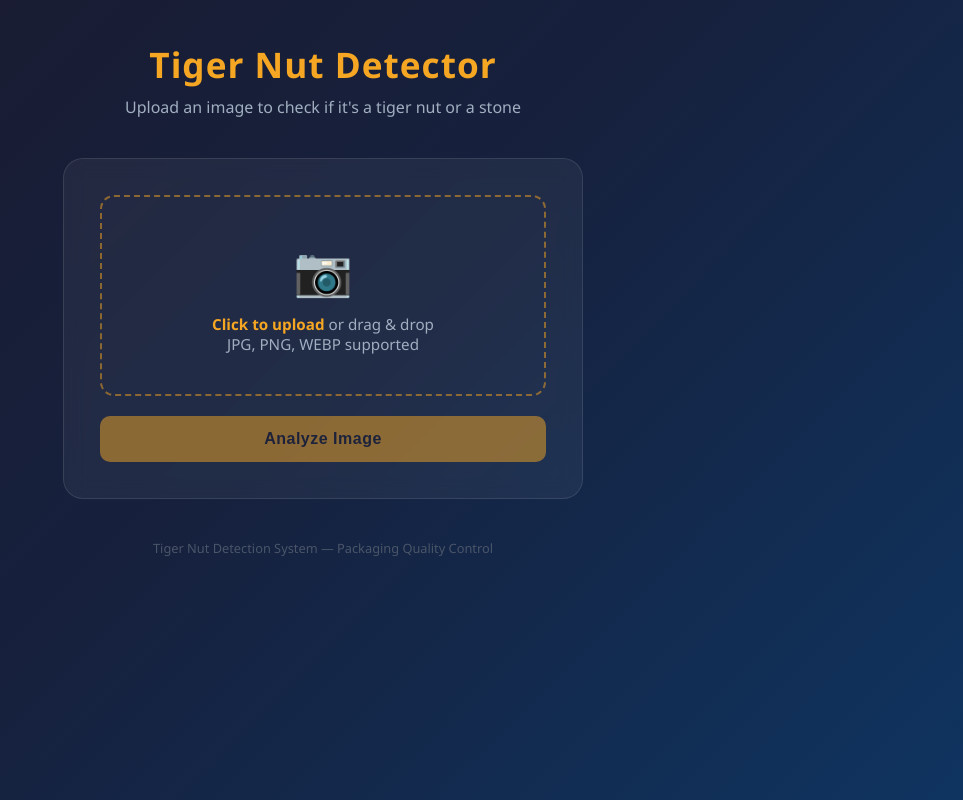
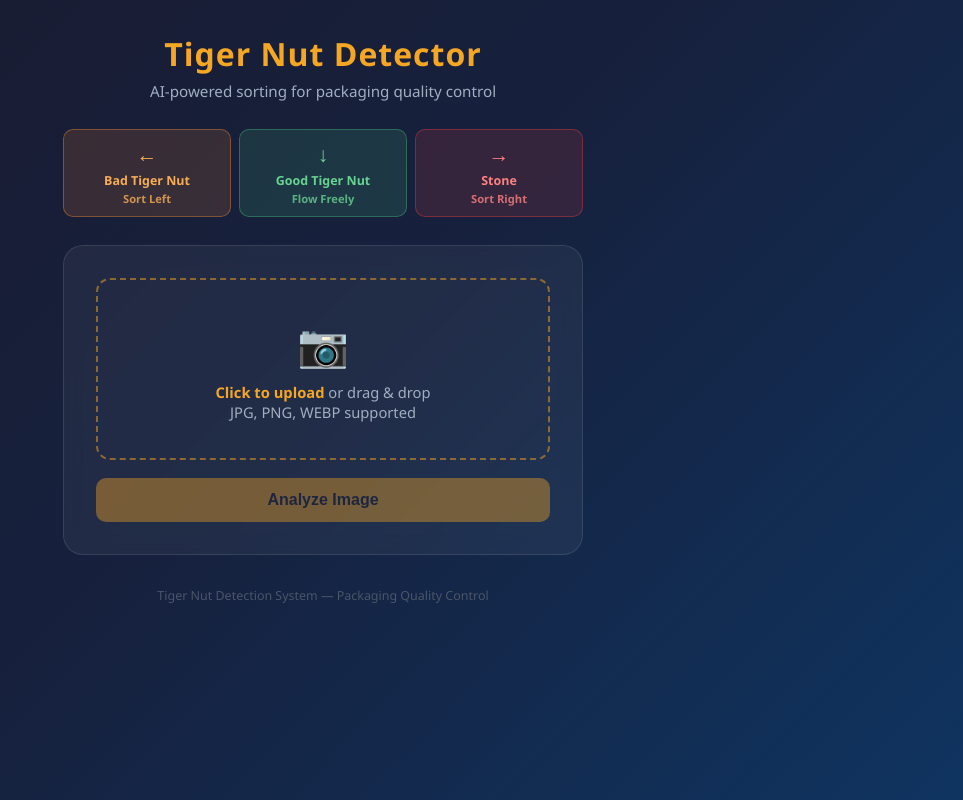
Before and after one commit to josh234678/TigerNutDetector, a Flask app: page / in a window 1280 px wide. Shown: the whole page, without its empty margins (317-1280 px from the left). Run offline with Flask 3, Linux system fonts and the light colour scheme.

Commit message:
Add 3-class detection: good nut, bad nut, stone with sorting directions

```diff
--- a/app.py
+++ b/app.py
@@ -52,14 +52,22 @@ def predict():
     proba = clf.predict_proba([features])[0]
 
     label = CLASSES[pred]
-    display_label = "Tiger Nut" if label == "tiger_nut" else "Stone"
+
+    meta = {
+        "tiger_nut":     {"display": "Good Tiger Nut", "direction": "FLOW FREELY",  "action": "straight"},
+        "bad_tiger_nut": {"display": "Bad Tiger Nut",  "direction": "SORT LEFT",    "action": "left"},
+        "stone":         {"display": "Stone",           "direction": "SORT RIGHT",   "action": "right"},
+    }
 
     return jsonify({
-        "label": display_label,
-        "raw_label": label,
-        "confidence": round(float(proba[pred]) * 100, 1),
-        "tiger_nut_pct": round(float(proba[0]) * 100, 1),
-        "stone_pct": round(float(proba[1]) * 100, 1),
+        "label":           meta[label]["display"],
+        "raw_label":       label,
+        "direction":       meta[label]["direction"],
+        "action":          meta[label]["action"],
+        "confidence":      round(float(proba[pred]) * 100, 1),
+        "good_nut_pct":    round(float(proba[0]) * 100, 1),
+        "bad_nut_pct":     round(float(proba[1]) * 100, 1),
+        "stone_pct":       round(float(proba[2]) * 100, 1),
     })
 
 
--- a/templates/index.html
+++ b/templates/index.html
@@ -1,235 +1,154 @@
 <!DOCTYPE html>
 <html lang="en">
 <head>
-  <meta charset="UTF-8" />
+  <meta charset="UTF-8"/>
   <meta name="viewport" content="width=device-width, initial-scale=1.0"/>
   <title>Tiger Nut Detector</title>
   <style>
-    * { box-sizing: border-box; margin: 0; padding: 0; }
+    *{box-sizing:border-box;margin:0;padding:0;}
 
-    body {
-      font-family: 'Segoe UI', sans-serif;
-      background: linear-gradient(135deg, #1a1a2e 0%, #16213e 50%, #0f3460 100%);
-      min-height: 100vh;
-      display: flex;
-      flex-direction: column;
-      align-items: center;
-      padding: 40px 20px;
-      color: #fff;
+    body{
+      font-family:'Segoe UI',sans-serif;
+      background:linear-gradient(135deg,#1a1a2e 0%,#16213e 50%,#0f3460 100%);
+      min-height:100vh;
+      display:flex;flex-direction:column;align-items:center;
+      padding:32px 20px;color:#fff;
     }
 
-    header {
-      text-align: center;
-      margin-bottom: 40px;
+    header{text-align:center;margin-bottom:28px;}
+    header h1{font-size:2rem;font-weight:700;color:#f5a623;letter-spacing:1px;}
+    header p{margin-top:6px;color:#a0aec0;font-size:0.95rem;}
+
+    /* Sorting diagram */
+    .diagram{
+      display:flex;align-items:center;justify-content:center;gap:0;
+      margin-bottom:28px;width:100%;max-width:520px;
+    }
+    .diag-lane{
+      flex:1;padding:10px 6px;border-radius:10px;text-align:center;font-size:0.78rem;font-weight:600;
+    }
+    .diag-lane.left{ background:rgba(237,137,54,0.15);border:1px solid rgba(237,137,54,0.4);color:#f6ad55;}
+    .diag-lane.mid { background:rgba(72,187,120,0.15);border:1px solid rgba(72,187,120,0.4);color:#68d391;margin:0 8px;}
+    .diag-lane.right{ background:rgba(229,62,62,0.15);border:1px solid rgba(229,62,62,0.4);color:#fc8181;}
+    .diag-lane .arrow{font-size:1.3rem;display:block;margin-bottom:4px;}
+    .diag-lane .lbl{display:block;font-size:0.7rem;opacity:0.8;margin-top:2px;}
+
+    .card{
+      background:rgba(255,255,255,0.05);
+      backdrop-filter:blur(10px);
+      border:1px solid rgba(255,255,255,0.1);
+      border-radius:20px;padding:32px;
+      width:100%;max-width:520px;
     }
 
-    header h1 {
-      font-size: 2.2rem;
-      font-weight: 700;
-      color: #f5a623;
-      letter-spacing: 1px;
+    .upload-zone{
+      border:2px dashed rgba(245,166,35,0.5);border-radius:14px;
+      padding:36px 20px;text-align:center;cursor:pointer;
+      transition:all 0.2s ease;position:relative;
+    }
+    .upload-zone:hover,.upload-zone.dragover{
+      border-color:#f5a623;background:rgba(245,166,35,0.05);
+    }
+    .upload-zone .icon{font-size:2.6rem;margin-bottom:10px;}
+    .upload-zone p{color:#a0aec0;font-size:0.92rem;}
+    .upload-zone span{color:#f5a623;font-weight:600;}
+    #fileInput{position:absolute;inset:0;opacity:0;cursor:pointer;width:100%;height:100%;}
+
+    #preview-wrap{display:none;margin-top:18px;text-align:center;}
+    #preview-img{max-width:100%;max-height:220px;border-radius:10px;border:2px solid rgba(255,255,255,0.1);object-fit:cover;}
+    #file-name{margin-top:6px;font-size:0.82rem;color:#a0aec0;}
+
+    .btn{
+      display:block;width:100%;margin-top:18px;padding:13px;
+      background:#f5a623;color:#1a1a2e;font-size:1rem;font-weight:700;
+      border:none;border-radius:10px;cursor:pointer;transition:opacity 0.2s;
+    }
+    .btn:hover{opacity:0.88;}
+    .btn:disabled{opacity:0.4;cursor:not-allowed;}
+
+    .spinner{
+      display:none;width:26px;height:26px;
+      border:3px solid rgba(255,255,255,0.2);border-top-color:#f5a623;
+      border-radius:50%;animation:spin 0.7s linear infinite;margin:12px auto 0;
     }
 
-    header p {
-      margin-top: 8px;
-      color: #a0aec0;
-      font-size: 1rem;
+    /* Result card */
+    #result{display:none;margin-top:24px;border-radius:14px;overflow:hidden;animation:fadeIn 0.4s ease;}
+
+    .result-header{padding:20px 24px;text-align:center;}
+    #result.good   .result-header{background:rgba(72,187,120,0.18);border:1px solid rgba(72,187,120,0.35);}
+    #result.bad    .result-header{background:rgba(237,137,54,0.18);border:1px solid rgba(237,137,54,0.35);}
+    #result.stone  .result-header{background:rgba(229,62,62,0.18);border:1px solid rgba(229,62,62,0.35);}
+
+    .result-icon{font-size:2.4rem;margin-bottom:6px;}
+    .result-label{font-size:1.5rem;font-weight:700;margin-bottom:4px;}
+    #result.good  .result-label{color:#68d391;}
+    #result.bad   .result-label{color:#f6ad55;}
+    #result.stone .result-label{color:#fc8181;}
+
+    .result-conf{font-size:0.88rem;color:#a0aec0;}
+
+    /* Direction badge */
+    .direction-badge{
+      display:inline-block;margin-top:12px;
+      padding:6px 18px;border-radius:99px;font-size:0.9rem;font-weight:700;letter-spacing:0.5px;
     }
+    #result.good  .direction-badge{background:#276749;color:#9ae6b4;}
+    #result.bad   .direction-badge{background:#7b341e;color:#fbd38d;}
+    #result.stone .direction-badge{background:#742a2a;color:#feb2b2;}
 
-    .card {
-      background: rgba(255,255,255,0.05);
-      backdrop-filter: blur(10px);
-      border: 1px solid rgba(255,255,255,0.1);
-      border-radius: 20px;
-      padding: 36px;
-      width: 100%;
-      max-width: 520px;
-    }
+    /* Probability bars */
+    .bars{padding:18px 24px;border-top:1px solid rgba(255,255,255,0.07);}
+    .bar-row{margin-bottom:10px;}
+    .bar-label{display:flex;justify-content:space-between;font-size:0.82rem;color:#cbd5e0;margin-bottom:4px;}
+    .bar-bg{background:rgba(255,255,255,0.08);border-radius:99px;height:7px;overflow:hidden;}
+    .bar-fill{height:100%;border-radius:99px;transition:width 0.6s ease;width:0%;}
+    .bar-fill.good  {background:#68d391;}
+    .bar-fill.bad   {background:#f6ad55;}
+    .bar-fill.stone {background:#fc8181;}
 
-    /* Upload zone */
-    .upload-zone {
-      border: 2px dashed rgba(245,166,35,0.5);
-      border-radius: 14px;
-      padding: 40px 20px;
-      text-align: center;
-      cursor: pointer;
-      transition: all 0.2s ease;
-      position: relative;
-    }
+    @keyframes spin{to{transform:rotate(360deg);}}
+    @keyframes fadeIn{from{opacity:0;transform:translateY(8px);}to{opacity:1;transform:translateY(0);}}
 
-    .upload-zone:hover, .upload-zone.dragover {
-      border-color: #f5a623;
-      background: rgba(245,166,35,0.05);
-    }
-
-    .upload-zone .icon {
-      font-size: 3rem;
-      margin-bottom: 12px;
-    }
-
-    .upload-zone p {
-      color: #a0aec0;
-      font-size: 0.95rem;
-    }
-
-    .upload-zone span {
-      color: #f5a623;
-      font-weight: 600;
-    }
-
-    #fileInput {
-      position: absolute;
-      inset: 0;
-      opacity: 0;
-      cursor: pointer;
-      width: 100%;
-      height: 100%;
-    }
-
-    /* Preview */
-    #preview-wrap {
-      display: none;
-      margin-top: 20px;
-      text-align: center;
-    }
-
-    #preview-img {
-      max-width: 100%;
-      max-height: 240px;
-      border-radius: 10px;
-      border: 2px solid rgba(255,255,255,0.1);
-      object-fit: cover;
-    }
-
-    #file-name {
-      margin-top: 8px;
-      font-size: 0.85rem;
-      color: #a0aec0;
-    }
-
-    /* Button */
-    .btn {
-      display: block;
-      width: 100%;
-      margin-top: 20px;
-      padding: 14px;
-      background: #f5a623;
-      color: #1a1a2e;
-      font-size: 1rem;
-      font-weight: 700;
-      border: none;
-      border-radius: 10px;
-      cursor: pointer;
-      transition: opacity 0.2s;
-      letter-spacing: 0.5px;
-    }
-
-    .btn:hover { opacity: 0.88; }
-    .btn:disabled { opacity: 0.5; cursor: not-allowed; }
-
-    /* Result */
-    #result {
-      display: none;
-      margin-top: 28px;
-      padding: 24px;
-      border-radius: 14px;
-      text-align: center;
-      animation: fadeIn 0.4s ease;
-    }
-
-    #result.tiger_nut {
-      background: rgba(72,187,120,0.12);
-      border: 1px solid rgba(72,187,120,0.4);
-    }
-
-    #result.stone {
-      background: rgba(229,62,62,0.12);
-      border: 1px solid rgba(229,62,62,0.4);
-    }
-
-    #result .result-icon { font-size: 2.8rem; margin-bottom: 8px; }
-
-    #result .result-label {
-      font-size: 1.6rem;
-      font-weight: 700;
-      margin-bottom: 4px;
-    }
-
-    #result.tiger_nut .result-label { color: #68d391; }
-    #result.stone .result-label { color: #fc8181; }
-
-    #result .result-conf {
-      font-size: 0.95rem;
-      color: #a0aec0;
-      margin-bottom: 20px;
-    }
-
-    /* Bars */
-    .bar-row { margin-bottom: 10px; text-align: left; }
-
-    .bar-label {
-      display: flex;
-      justify-content: space-between;
-      font-size: 0.85rem;
-      color: #cbd5e0;
-      margin-bottom: 4px;
-    }
-
-    .bar-bg {
-      background: rgba(255,255,255,0.08);
-      border-radius: 99px;
-      height: 8px;
-      overflow: hidden;
-    }
-
-    .bar-fill {
-      height: 100%;
-      border-radius: 99px;
-      transition: width 0.6s ease;
-    }
-
-    .bar-fill.nut { background: #68d391; }
-    .bar-fill.stone { background: #fc8181; }
-
-    /* Spinner */
-    .spinner {
-      display: none;
-      width: 28px; height: 28px;
-      border: 3px solid rgba(255,255,255,0.2);
-      border-top-color: #f5a623;
-      border-radius: 50%;
-      animation: spin 0.7s linear infinite;
-      margin: 12px auto 0;
-    }
-
-    @keyframes spin { to { transform: rotate(360deg); } }
-    @keyframes fadeIn { from { opacity: 0; transform: translateY(10px); } to { opacity: 1; transform: translateY(0); } }
-
-    footer {
-      margin-top: 40px;
-      color: #4a5568;
-      font-size: 0.8rem;
-      text-align: center;
-    }
+    footer{margin-top:32px;color:#4a5568;font-size:0.78rem;text-align:center;}
   </style>
 </head>
 <body>
 
 <header>
   <h1>Tiger Nut Detector</h1>
-  <p>Upload an image to check if it's a tiger nut or a stone</p>
+  <p>AI-powered sorting for packaging quality control</p>
 </header>
+
+<!-- Sorting diagram -->
+<div class="diagram">
+  <div class="diag-lane left">
+    <span class="arrow">&#8592;</span>
+    Bad Tiger Nut
+    <span class="lbl">Sort Left</span>
+  </div>
+  <div class="diag-lane mid">
+    <span class="arrow">&#8595;</span>
+    Good Tiger Nut
+    <span class="lbl">Flow Freely</span>
+  </div>
+  <div class="diag-lane right">
+    <span class="arrow">&#8594;</span>
+    Stone
+    <span class="lbl">Sort Right</span>
+  </div>
+</div>
 
 <div class="card">
   <div class="upload-zone" id="dropZone">
-    <input type="file" id="fileInput" accept="image/*" />
+    <input type="file" id="fileInput" accept="image/*"/>
     <div class="icon">&#128247;</div>
     <p><span>Click to upload</span> or drag &amp; drop</p>
     <p>JPG, PNG, WEBP supported</p>
   </div>
 
   <div id="preview-wrap">
-    <img id="preview-img" src="" alt="Preview" />
+    <img id="preview-img" src="" alt="Preview"/>
     <div id="file-name"></div>
   </div>
 
@@ -237,27 +156,24 @@
   <div class="spinner" id="spinner"></div>
 
   <div id="result">
-    <div class="result-icon" id="resultIcon"></div>
-    <div class="result-label" id="resultLabel"></div>
-    <div class="result-conf" id="resultConf"></div>
-
-    <div class="bar-row">
-      <div class="bar-label">
-        <span>Tiger Nut</span>
-        <span id="nutPct">0%</span>
+    <div class="result-header">
+      <div class="result-icon" id="resultIcon"></div>
+      <div class="result-label" id="resultLabel"></div>
+      <div class="result-conf" id="resultConf"></div>
+      <div class="direction-badge" id="directionBadge"></div>
+    </div>
+    <div class="bars">
+      <div class="bar-row">
+        <div class="bar-label"><span>Good Tiger Nut</span><span id="goodPct">0%</span></div>
+        <div class="bar-bg"><div class="bar-fill good" id="goodBar"></div></div>
       </div>
-      <div class="bar-bg">
-        <div class="bar-fill nut" id="nutBar" style="width:0%"></div>
+      <div class="bar-row">
+        <div class="bar-label"><span>Bad Tiger Nut</span><span id="badPct">0%</span></div>
+        <div class="bar-bg"><div class="bar-fill bad" id="badBar"></div></div>
       </div>
-    </div>
-
-    <div class="bar-row">
-      <div class="bar-label">
-        <span>Stone</span>
-        <span id="stonePct">0%</span>
-      </div>
-      <div class="bar-bg">
-        <div class="bar-fill stone" id="stoneBar" style="width:0%"></div>
+      <div class="bar-row">
+        <div class="bar-label"><span>Stone</span><span id="stonePct">0%</span></div>
+        <div class="bar-bg"><div class="bar-fill stone" id="stoneBar"></div></div>
       </div>
     </div>
   </div>
@@ -266,18 +182,18 @@
 <footer>Tiger Nut Detection System &mdash; Packaging Quality Control</footer>
 
 <script>
-  const fileInput = document.getElementById('fileInput');
-  const dropZone  = document.getElementById('dropZone');
+  const fileInput  = document.getElementById('fileInput');
+  const dropZone   = document.getElementById('dropZone');
   const analyzeBtn = document.getElementById('analyzeBtn');
-  const previewWrap = document.getElementById('preview-wrap');
-  const previewImg  = document.getElementById('preview-img');
-  const fileName    = document.getElementById('file-name');
-  const spinner     = document.getElementById('spinner');
-  const result      = document.getElementById('result');
+  const previewWrap= document.getElementById('preview-wrap');
+  const previewImg = document.getElementById('preview-img');
+  const fileName   = document.getElementById('file-name');
+  const spinner    = document.getElementById('spinner');
+  const result     = document.getElementById('result');
 
   let selectedFile = null;
 
-  function showPreview(file) {
+  function showPreview(file){
     selectedFile = file;
     const reader = new FileReader();
     reader.onload = e => {
@@ -290,62 +206,57 @@
     reader.readAsDataURL(file);
   }
 
-  fileInput.addEventListener('change', e => {
-    if (e.target.files[0]) showPreview(e.target.files[0]);
+  fileInput.addEventListener('change', e => { if(e.target.files[0]) showPreview(e.target.files[0]); });
+  dropZone.addEventListener('dragover', e => { e.preventDefault(); dropZone.classList.add('dragover'); });
+  dropZone.addEventListener('dragleave', () => dropZone.classList.remove('dragover'));
+  dropZone.addEventListener('drop', e => {
+    e.preventDefault(); dropZone.classList.remove('dragover');
+    if(e.dataTransfer.files[0]) showPreview(e.dataTransfer.files[0]);
   });
 
-  dropZone.addEventListener('dragover', e => {
-    e.preventDefault();
-    dropZone.classList.add('dragover');
-  });
-
-  dropZone.addEventListener('dragleave', () => dropZone.classList.remove('dragover'));
-
-  dropZone.addEventListener('drop', e => {
-    e.preventDefault();
-    dropZone.classList.remove('dragover');
-    if (e.dataTransfer.files[0]) showPreview(e.dataTransfer.files[0]);
-  });
+  const ICONS = { good:'&#127807;', bad:'&#9888;', stone:'&#129528;' };
+  const DIR_ARROWS = { good:'&#8595; FLOW FREELY', bad:'&#8592; SORT LEFT', stone:'&#8594; SORT RIGHT' };
+  const CLASS_MAP  = { tiger_nut:'good', bad_tiger_nut:'bad', stone:'stone' };
 
   analyzeBtn.addEventListener('click', async () => {
-    if (!selectedFile) return;
-
+    if(!selectedFile) return;
     analyzeBtn.disabled = true;
     spinner.style.display = 'block';
-    result.style.display = 'none';
+    result.style.display  = 'none';
 
     const formData = new FormData();
     formData.append('file', selectedFile);
 
     try {
-      const resp = await fetch('/predict', { method: 'POST', body: formData });
+      const resp = await fetch('/predict', { method:'POST', body:formData });
       const data = await resp.json();
+      spinner.style.display = 'none';
+      analyzeBtn.disabled   = false;
 
-      spinner.style.display = 'none';
-      analyzeBtn.disabled = false;
+      if(data.error){ alert('Error: ' + data.error); return; }
 
-      if (data.error) {
-        alert('Error: ' + data.error);
-        return;
-      }
-
-      result.className = data.raw_label;
+      const cls = CLASS_MAP[data.raw_label];
+      result.className = cls;
       result.style.display = 'block';
 
-      document.getElementById('resultIcon').textContent  = data.raw_label === 'tiger_nut' ? '&#127807;' : '&#129528;';
-      document.getElementById('resultLabel').textContent = data.label;
-      document.getElementById('resultConf').textContent  = `Confidence: ${data.confidence}%`;
-      document.getElementById('nutPct').textContent      = data.tiger_nut_pct + '%';
-      document.getElementById('stonePct').textContent    = data.stone_pct + '%';
+      document.getElementById('resultIcon').innerHTML     = ICONS[cls];
+      document.getElementById('resultLabel').textContent  = data.label;
+      document.getElementById('resultConf').textContent   = 'Confidence: ' + data.confidence + '%';
+      document.getElementById('directionBadge').innerHTML = DIR_ARROWS[cls];
+
+      document.getElementById('goodPct').textContent  = data.good_nut_pct  + '%';
+      document.getElementById('badPct').textContent   = data.bad_nut_pct   + '%';
+      document.getElementById('stonePct').textContent = data.stone_pct     + '%';
 
       setTimeout(() => {
-        document.getElementById('nutBar').style.width   = data.tiger_nut_pct + '%';
-        document.getElementById('stoneBar').style.width = data.stone_pct + '%';
+        document.getElementById('goodBar').style.width  = data.good_nut_pct  + '%';
+        document.getElementById('badBar').style.width   = data.bad_nut_pct   + '%';
+        document.getElementById('stoneBar').style.width = data.stone_pct     + '%';
       }, 50);
 
-    } catch (err) {
+    } catch(err){
       spinner.style.display = 'none';
-      analyzeBtn.disabled = false;
+      analyzeBtn.disabled   = false;
       alert('Something went wrong. Please try again.');
     }
   });
```
Also changed, not shown: download_bad_tigernuts.py (added, +62 -0 lines), train.py (+11 -8 lines), utils.py (+37 -22 lines), 1 other file.
